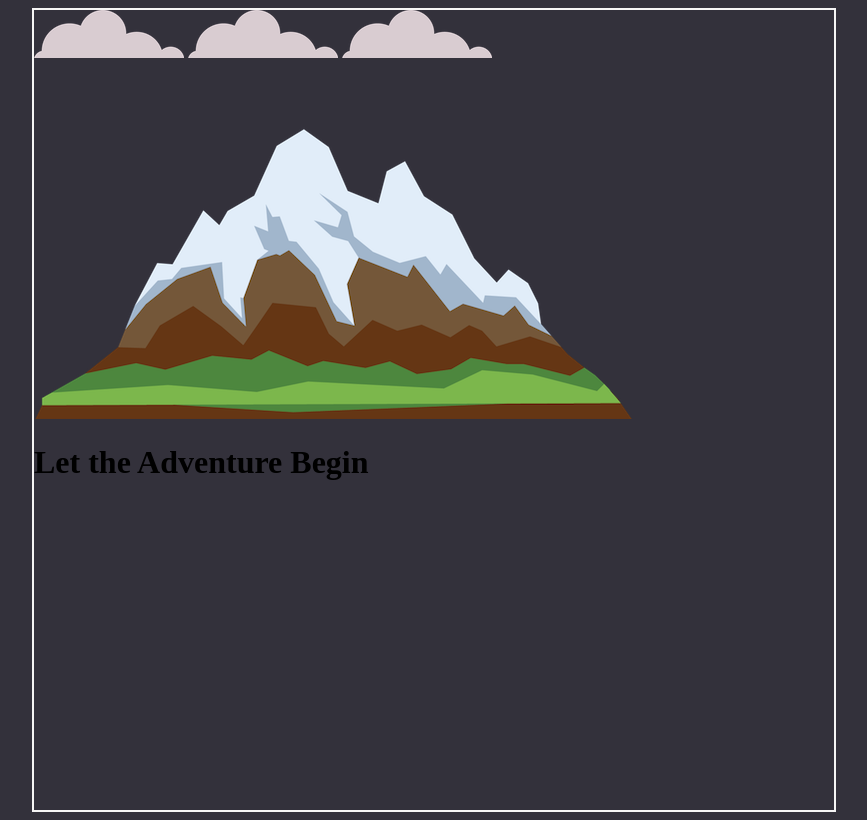
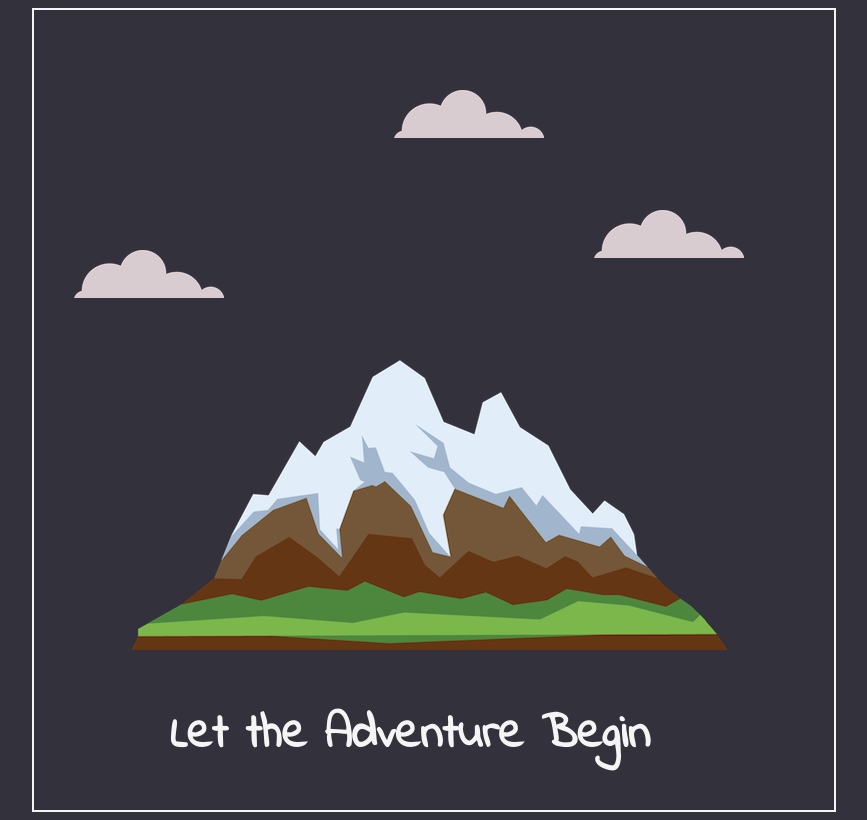
Before and after one commit to martinlappolainen/Cloud, a plain HTML site: page index.html in a window 1280 px wide. Shown: the whole page, without its empty margins (206-1073 px from the left). Drawn offline with Linux system fonts and the light colour scheme.

Commit message:
twelve com

```diff
--- a/css/style.css
+++ b/css/style.css
@@ -8,8 +8,47 @@ body{
 }
 
 .main-container{
+    position: relative;
     height:800px;
     width: 800px;
     border:2px solid var(--light-color);
     margin:0 auto;
+    color:var(--light-color);
+    font-family: 'Indie Flower', cursive;
+    font-size: 1.5rem;
 }
+h1{
+    position: absolute;
+    display: inline-block;
+    margin:0;
+    bottom: 5%;
+    left: 17%;
+
+
+}
+.cloud{
+    position: absolute;
+}
+.mountain{
+    position: absolute;
+    bottom:20%;
+    left: 12%;
+}
+.cloud1{
+    position: absolute;
+    display: inline-block;
+    left: 70%;
+    top: 25%;
+}
+.cloud2{
+    position: absolute;
+    display: inline-block;
+    left: 45%;
+    top:10%;
+}
+.cloud3{
+    position: absolute;
+    display: inline-block;
+    left:5%;
+    top: 30%;
+}
--- a/index.html
+++ b/index.html
@@ -4,16 +4,17 @@
     <meta charset="UTF-8">
     <meta name="viewport" content="width=device-width, initial-scale=1.0">
     <meta http-equiv="X-UA-Compatible" content="ie=edge">
+    <link href="https://fonts.googleapis.com/css?family=Indie+Flower&display=swap" rel="stylesheet">
     <link rel="stylesheet" href="css/style.css">
     <title>Position</title>
 </head>
 <body>
     <!--I-->
     <div class="main-container">
-        <img src="img/cloud.png" alt="">
-        <img src="img/cloud.png" alt="">
-        <img src="img/cloud.png" alt="">
-        <img src="img/mountain.png" alt="">
+        <img class="cloud cloud1" src="img/cloud.png" alt="">
+        <img class="cloud cloud2"src="img/cloud.png" alt="">
+        <img class="cloud cloud3"src="img/cloud.png" alt="">
+        <img class="mountain"src="img/mountain.png" alt="">
         <h1>Let the Adventure Begin</h1>
     </div>
 </body>
```
